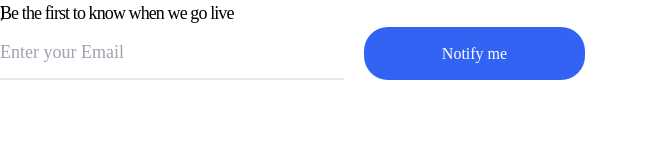
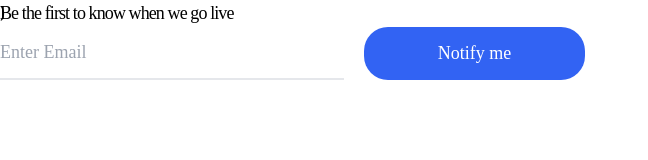
Before and after one commit to sj10111/reqo-launch-stack, a Next.js app: page /components/EmailSend in a window 1280 px wide. Shown: the top 160 px of the page, without its empty margins (0-648 px from the left). Built offline with nearby package versions, Linux system fonts and the light colour scheme; a web font is replaced by a local one; what tw-elements would draw is missing.

Commit message:
minor ui changes

```diff
--- a/pages/components/EmailSend.js
+++ b/pages/components/EmailSend.js
@@ -53,14 +53,14 @@ function EmailSend() {
   }
   return (
     <div className="flex fixed  flex-col ">
-      <div className="flex justify-center mb-2 sm:mb-0 sm:justify-start font-work-sans tracking-tighter text-[18px] ">
+      <div className="flex justify-center font-normal mb-2 sm:mb-0 sm:justify-start font-work-sans tracking-tighter text-[18px] ">
         Be the first to know when we go live
       </div>
       <div className="flex  justify-center  ">
         <form onSubmit={(e) => handleClick(e)} className="flex flex-col sm:flex-row justify-center transition-all duration-500 ">
           <input
             type="text"
-            placeholder="Enter your Email"
+            placeholder="Enter Email"
             className="font-work-sans text-[20px] sm:text-[18px]  w-[261px] pb-2 sm:pb-0 sm:w-[344px] outline-none focus:border-[#3263F3] bg-transparent border-b-2 transition-all duration-500 "
             onChange={(e) => setEmail(e.target.value)}
             value={email}
@@ -79,7 +79,7 @@ function EmailSend() {
             <input
               type="submit"
               value="Notify me"
-              className="bg-[#3263F3] w-[221px] active:scale-105 h-[53px] text-white font-basic-sans rounded-[24px] mx-auto mt-5 sm:ml-5 sm:mt-0 hover:bg-[#1041D0] hover:shadow-md transition-all"
+              className="bg-[#3263F3] w-[175px] sm:w-[221px] text-[18px] active:scale-105 h-[42px] sm:h-[53px] text-white font-basic-sans rounded-[24px] mx-auto mt-5 sm:ml-5 sm:mt-0 hover:bg-[#1041D0] hover:shadow-md transition-all"
             />
           )}
         </form>
@@ -98,7 +98,7 @@ function EmailSend() {
               </div>
             </div>
           ) : (
-            <motion.div className="font-work-sans flex items-center mx-auto sm:mx-0  sm:mt-4 text-[#3263F3]">
+            <motion.div className="font-work-sans flex items-center mx-auto sm:mx-0 mt-4 sm:mt-4 text-[#3263F3]">
               <svg
                 width="14"
                 height="15"
```
